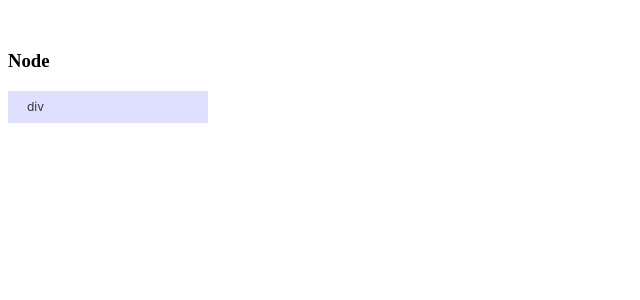
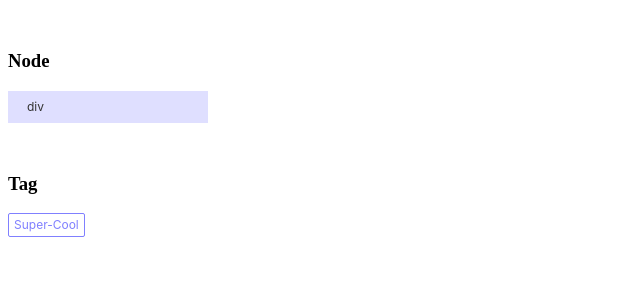
Before and after one commit to nazzarkevich/reshape-ui, a React app: page / in a window 1280 px wide. Shown: the top 300 px of the page, without its empty margins (0-640 px from the left). Built offline with nearby package versions, Linux system fonts and the light colour scheme; a web font is replaced by a local one.

Commit message:
Tag updated

```diff
--- a/package.json
+++ b/package.json
@@ -1,6 +1,6 @@
 {
   "name": "reshape-ui",
-  "version": "0.0.3",
+  "version": "0.0.4",
   "description": "Reshape design system",
   "main": "dist/index.js",
   "scripts": {
--- a/src/App.jsx
+++ b/src/App.jsx
@@ -1,4 +1,4 @@
-import React, { Component } from 'react';
+import React, { Component, useRef, useEffect } from 'react';
 import './app.css';
 import { ThemeProvider } from './components/theme';
 import Icon from './components/Icon';
@@ -35,34 +35,25 @@ for (let i = 0; i < 100; i++) {
     });
 }
 
-class App extends Component {
-    constructor (props) {
-        super(props);
+const App = () => {
+    const tagRef = useRef(null);
 
-        this.state = {
-            value: '1500'
-        };
-    }
+    console.log('tagRef -->', tagRef);
 
-    handleChange = (event, { id }, reason) => {
-        this.setState({ value: id });
-    }
+    useEffect(() => {
+        console.log('tagRef -->', tagRef.current.textContent);
+    }, [tagRef.current])
 
-    handleUnitChange = ({ id }) => {
-        console.log('unit ->', id);
-    }
-
-    handleClose = ({ id }) => {
-        this.setState({ value: id });
-    }
-
-    render () {
     return (
       <div id="app">
           <ThemeProvider>
               <div style={{ width: 200, marginTop: '50px' }}>
                   <h3>Node</h3>
                   <Node label='div' primary/>
+              </div>
+              <div style={{ width: 200, marginTop: '50px' }}>
+                  <h3>Tag</h3>
+                  <Tag innerRef={tagRef}>Super-Cool</Tag>
               </div>
               {/*<div style={{ width: 200, marginTop: '50px' }}>*/}
               {/*    <h2>Autocomplete</h2>*/}
@@ -88,6 +79,5 @@ class App extends Component {
       </div>
     );
 }
-}
 
 export default App;
--- a/src/components/Tag/Tag.c.js
+++ b/src/components/Tag/Tag.c.js
@@ -31,7 +31,7 @@ class Tag extends PureComponent {
         onClick:       PropTypes.func,
         onInput:       PropTypes.func,
         onKeyDown:     PropTypes.func,
-        elementRef:    PropTypes.func,
+        innerRef:      PropTypes.object,
         onMouseDown:   PropTypes.func,
         onContextMenu: PropTypes.func
     };
@@ -51,14 +51,10 @@ class Tag extends PureComponent {
     }
 
     componentDidMount () {
-        const { editable, elementRef } = this.props;
+        const { editable } = this.props;
 
         if (editable) {
             this.moveCaretToEnd();
-        }
-
-        if (typeof elementRef === 'function') {
-            elementRef(this.getNode());
         }
     }
 
@@ -129,14 +125,9 @@ class Tag extends PureComponent {
         }
     };
 
-    getNode () {
-        return this.nativeElement.current;
-    }
-
     render () {
         const {
             id,
-            ref,
             children,
             editable,
             className,
@@ -149,12 +140,10 @@ class Tag extends PureComponent {
         );
 
         const attributes = {
-            id,
-            ref: this.nativeElement
+            id
         };
 
         const tagProps = {
-            ref,
             startIcon,
             className,
             editable,
@@ -169,7 +158,7 @@ class Tag extends PureComponent {
         };
 
         return (
-            <TagView {...tagProps}>
+            <TagView {...tagProps} ref={this.props.innerRef}>
                 {children}
             </TagView>
         );
--- a/src/components/Tag/view/Tag.v.jsx
+++ b/src/components/Tag/view/Tag.v.jsx
@@ -28,7 +28,7 @@ const TagView = forwardRef(function TagView(props, ref) {
         onContextMenu,
         componentStyles,
         attributes,
-        children
+        children,
     } = props;
 
     let tagElement = (
```
Also changed, not shown: 1 other file (tests, documents, lock files or other folders). Lines whose indentation alone changed are shown as unchanged.
